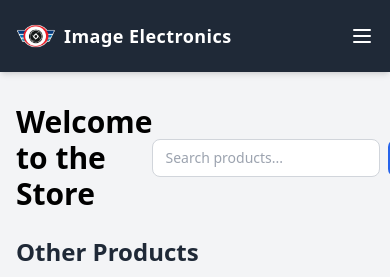
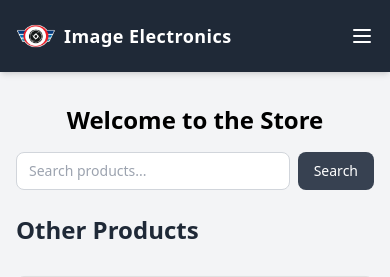
Before and after one commit to tokyoCitagh/CapstoneProject_group4, a Django app: page /store/ in a window 390 px wide. Shown: the top 277 px of the page. Run offline with Django 5.2, Linux system fonts and the light colour scheme; data comes from the database, SQL or seed files in the repository; data that the repository does not hold is empty; parts of the project's set-up code (start-up, migrations or seed data) failed here and were passed over; some libraries are stand-ins or nearby versions.

Commit message:
Make store header mobile-responsive and change search button to dark silicon

```diff
--- a/store/templates/store/store_front.html
+++ b/store/templates/store/store_front.html
@@ -7,30 +7,31 @@
 
     {# The staff link block was here, it is now removed for security. #}
 
-    <!-- Header with Title and Search Bar -->
-    <div class="flex justify-between items-center mb-6">
-        <h2 class="text-3xl font-semibold">Welcome to the Store</h2>
+    <!-- Header with Title and Search Bar - Mobile Responsive -->
+    <div class="mb-6">
+        <!-- Title -->
+        <h2 class="text-2xl md:text-3xl font-semibold mb-4 text-center md:text-left">Welcome to the Store</h2>
 
-        <!-- Search Bar - Top Right -->
-        <div class="w-80">
+        <!-- Search Bar - Full width on mobile, right-aligned on desktop -->
+        <div class="w-full md:w-auto md:max-w-md md:ml-auto">
             <form method="GET" action="{% url 'store:store' %}" class="flex gap-2">
                 <input
                     type="text"
                     name="search"
                     value="{{ search_query|default:'' }}"
                     placeholder="Search products..."
-                    class="flex-1 px-3 py-2 text-sm border border-gray-300 rounded-lg focus:outline-none focus:ring-2 focus:ring-blue-500 focus:border-transparent"
+                    class="flex-1 px-3 py-2 text-sm border border-gray-300 rounded-lg focus:outline-none focus:ring-2 focus:ring-gray-600 focus:border-transparent"
                 >
                 <button
                     type="submit"
-                    class="px-4 py-2 text-sm bg-blue-600 text-white rounded-lg hover:bg-blue-700 transition-colors duration-200 font-medium"
+                    class="px-4 py-2 text-sm bg-gray-700 text-white rounded-lg hover:bg-gray-800 transition-colors duration-200 font-medium whitespace-nowrap"
                 >
                     Search
                 </button>
                 {% if search_query %}
                 <a
                     href="{% url 'store:store' %}"
-                    class="px-4 py-2 text-sm bg-gray-500 text-white rounded-lg hover:bg-gray-600 transition-colors duration-200 font-medium"
+                    class="px-4 py-2 text-sm bg-gray-500 text-white rounded-lg hover:bg-gray-600 transition-colors duration-200 font-medium whitespace-nowrap"
                 >
                     Clear
                 </a>
```
